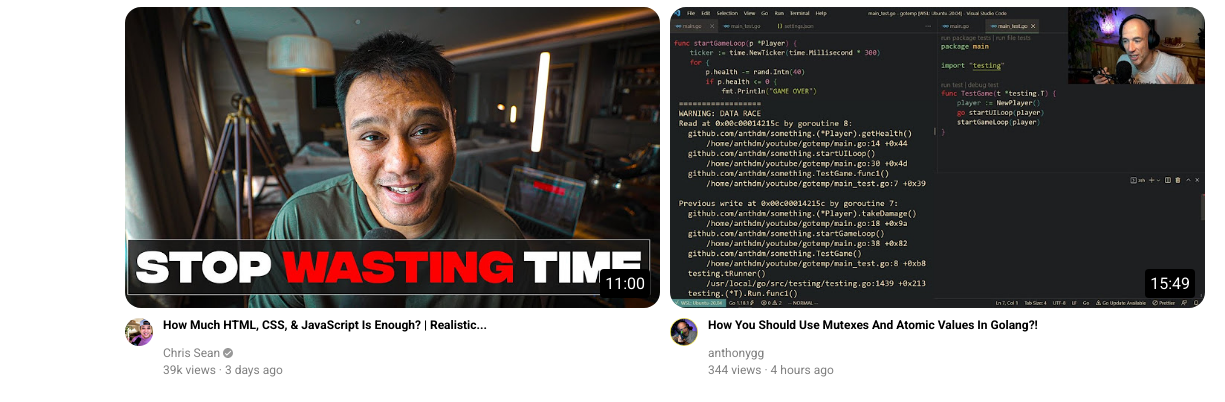
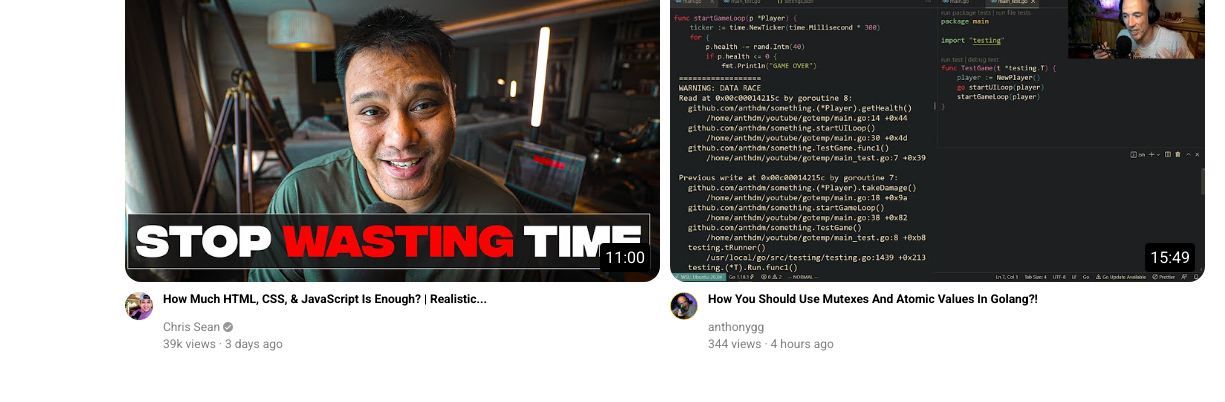
Before and after one commit to NilK15/youtube-design-html-css-only, a plain HTML site: page index.html in a window 1280 px wide. Shown: the part 510-912 px from the top of the page, 55-1280 px from the left. After the commit the page ends 861 px from the top, so only its background shows below. Drawn offline with Linux system fonts and the light colour scheme.

Commit message:
fixed grid of videos spacing issues for responsive design

```diff
--- a/styles/videocards.css
+++ b/styles/videocards.css
@@ -3,17 +3,16 @@
   column-gap: 10px;
   row-gap: 10px;
   grid-template-columns: 1fr 1fr 1fr;
-  height: 200px;
+  height: 100vh;
 }
 
-.videoCard {
-}
 .thumbDiv{
   display: flex;
   flex-direction: column;
   cursor: pointer;
   position: relative;
 }
+
 
 .videoCard img{
   width: 100%;
@@ -85,6 +84,7 @@
 @media (min-width: 1100px) {
   .gridVideo {
     grid-template-columns: 1fr 1fr;
+    height: 700px;
   }
 }
 
```
